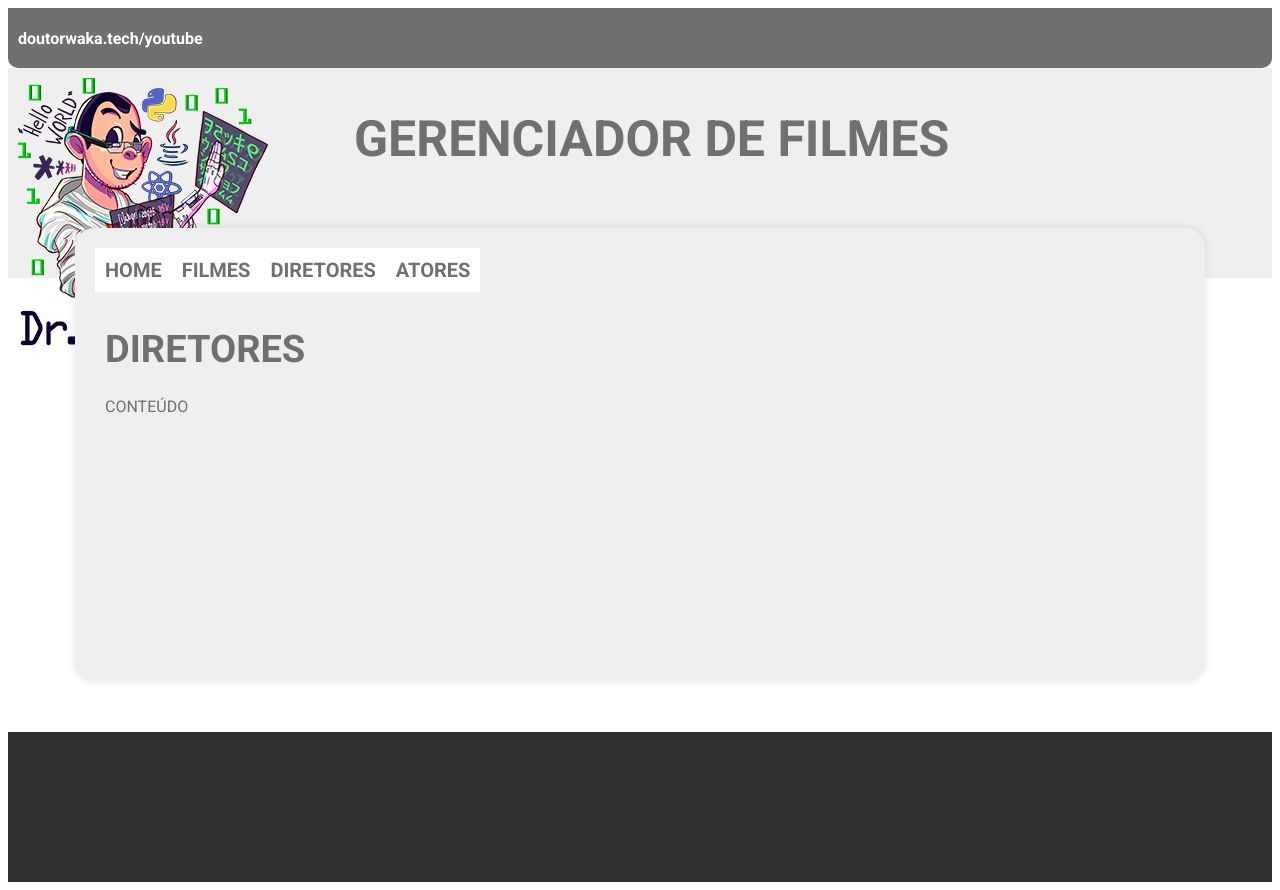
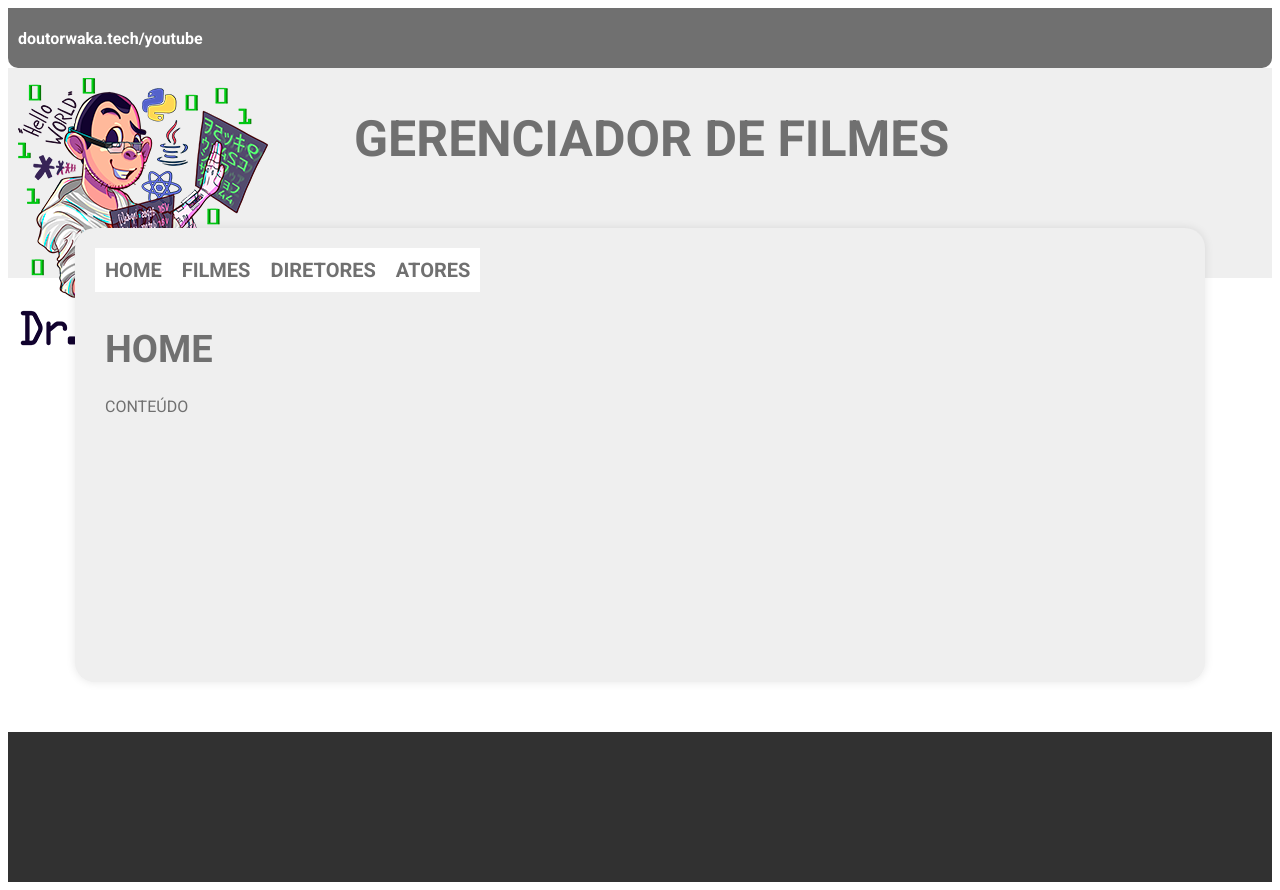
Before and after one commit to fsadao-fsa/proj2-sistemas-rotas, a React (Create React App) app: page / in a window 1280 px wide. Built offline with nearby package versions, Linux system fonts and the light colour scheme.

Commit message:
Configuracao de rotas e edicao do menu

```diff
--- a/src/App.jsx
+++ b/src/App.jsx
@@ -1,3 +1,4 @@
+import "./global.css";
 import { Footer } from "./components/footer";
 import { Mainbody } from "./components/mainbody";
 import { Menu } from "./components/menu";
@@ -7,7 +8,8 @@ import { Atores } from "./components/pages/home/atores";
 import { Filmes } from "./components/pages/home/filmes";
 import { Topbar } from "./components/topbar";
 import { Topbanner } from "./components/topbar/topbanner";
-import "./global.css";
+import { Routes, Route } from "react-router-dom";
+
 /* import logo from './logo.svg';
 import './App.css';
  */
@@ -18,10 +20,12 @@ function App() {
       <Topbanner />
       <Mainbody>
         <Menu />
-        {/* <Home />
-        <Filmes />
-        <Atores />*/}
-        <Diretores />
+        <Routes>
+          <Route path="/" element={<Home />} />
+          <Route path="/filmes" element={<Filmes />} />
+          <Route path="/diretores" element={<Diretores />} />
+          <Route path="/atores" element={<Atores />} />
+        </Routes>
       </Mainbody>
       <Footer />
     </>
--- a/src/components/menu/index.jsx
+++ b/src/components/menu/index.jsx
@@ -8,13 +8,13 @@ export function Menu() {
                 <Link className="menu" to="/">HOME</Link>
             </nav>
             <nav className="menu">
-                <Link className="menu" to="/">FILMES</Link>
+                <Link className="menu" to="/filmes">FILMES</Link>
             </nav>
             <nav className="menu">
-                <Link className="menu" to="/">DIRETORES</Link>
+                <Link className="menu" to="/diretores">DIRETORES</Link>
             </nav>
             <nav className="menu">
-                <Link className="menu" to="/">ATORES</Link>
+                <Link className="menu" to="/atores">ATORES</Link>
             </nav>
         </div>
     );
--- a/src/components/pages/home/index.jsx
+++ b/src/components/pages/home/index.jsx
@@ -2,7 +2,7 @@ import "./style.css";
 
 export function Home() {
     return (
-        <div className="home">
+        <div className="content">
             <h1>HOME</h1>
             <div>CONTEÚDO</div>
         </div>
```
